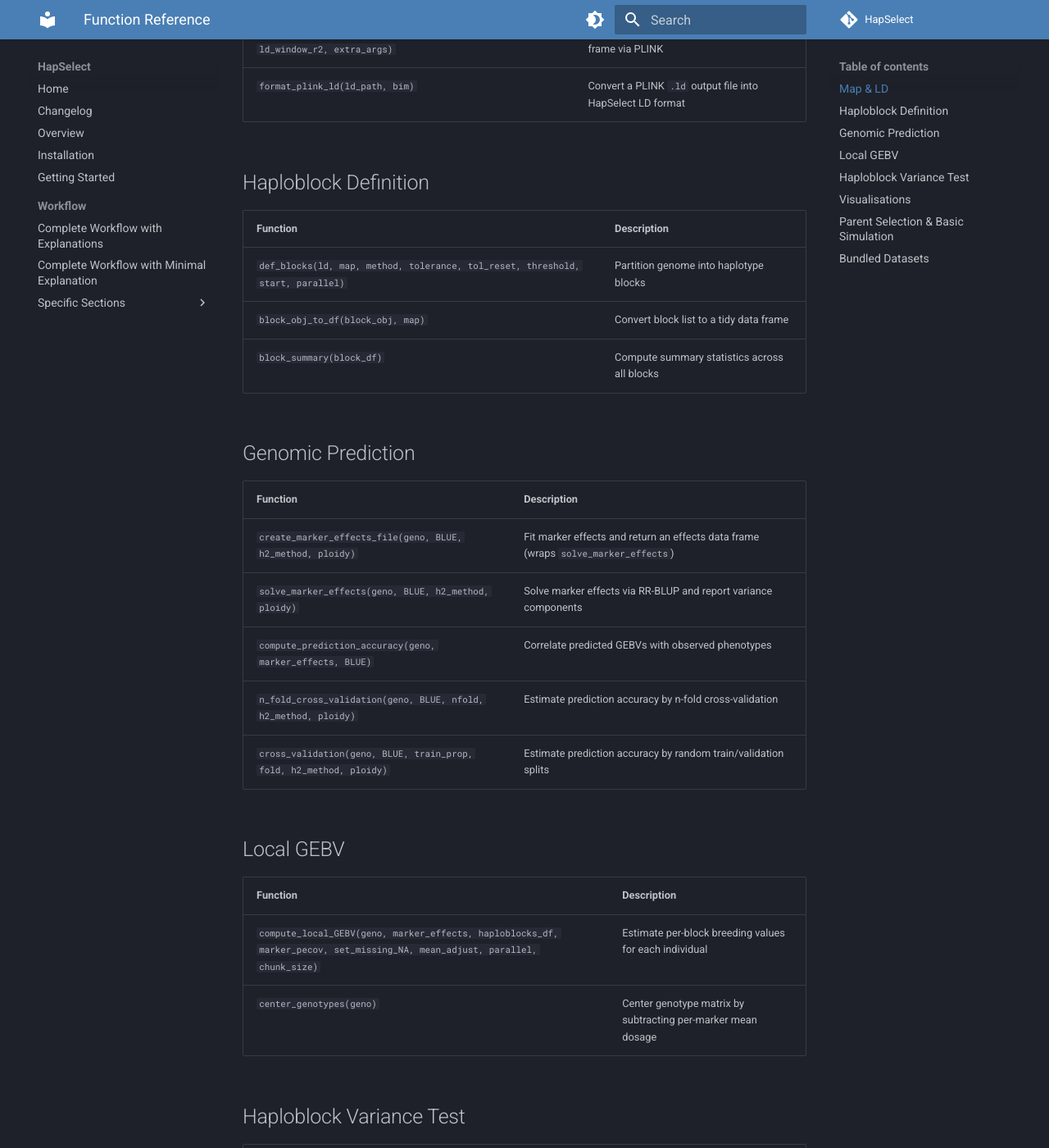
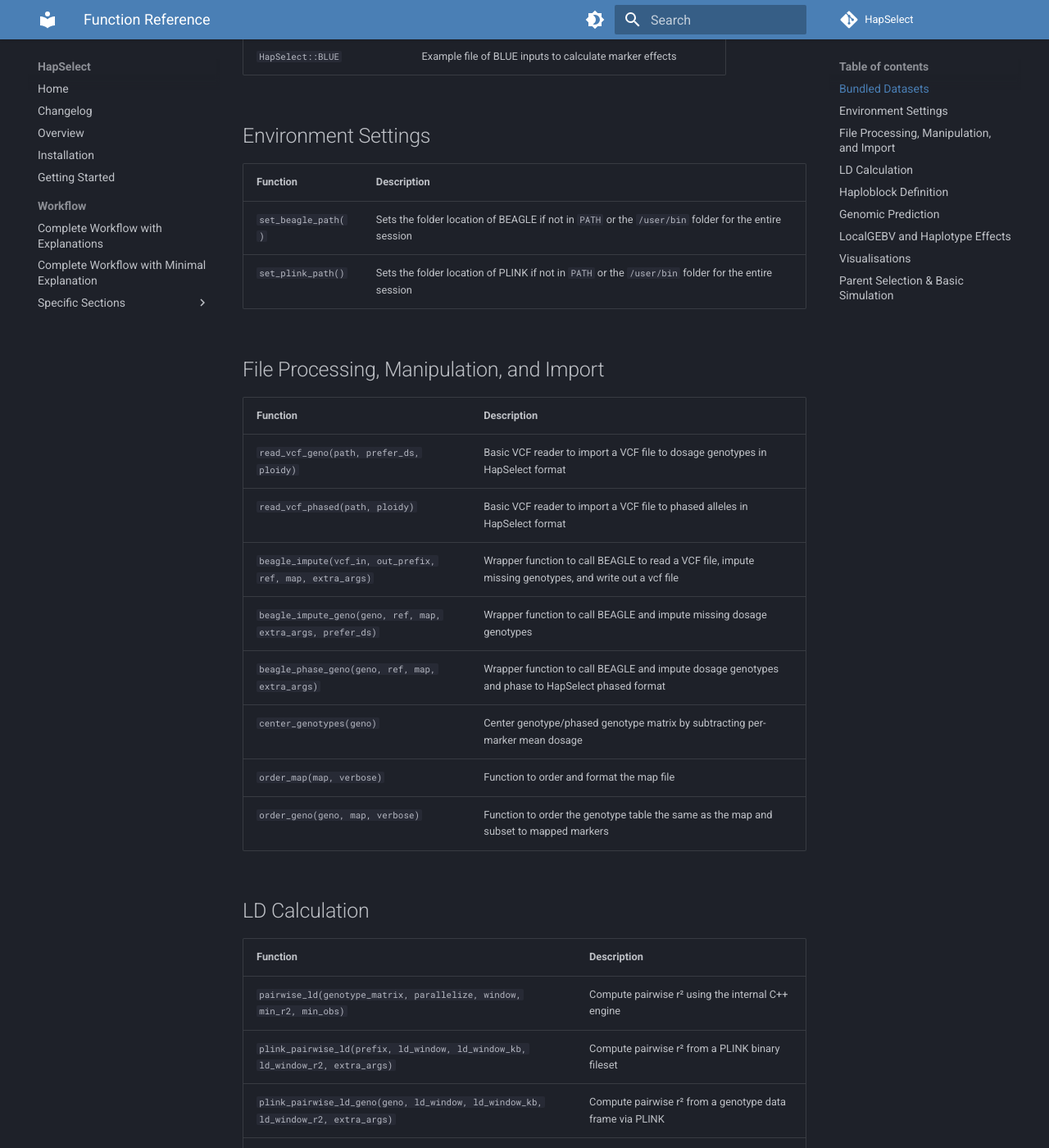
Before and after one commit to wrshf7/HapSelect-Docs, an MkDocs documentation site: the page built from docs/reference.md, in a window 1280 px wide and 1400 px high, scrolled down 523 px. Shown: the whole window at 82% size. Built offline with MkDocs 1.6.1 and Material for MkDocs 9.7.7, drawn with Linux system fonts in a browser that asks for light colours; comment, search, counter and statistics services are not loaded; the version menu is left out; some of the changed text lies outside the part shown.

Commit message:
Minor additions/fixes to changelog, installation, and overview.
Updated function library reference

```diff
--- a/docs/reference.md
+++ b/docs/reference.md
@@ -2,12 +2,40 @@
 
 Quick reference for all exported HapSelect functions.
 
-## Map & LD
+## Bundled Datasets
+
+| Dataset | Description |
+|---------|-------------|
+| `HapSelect::map` | Example marker map |
+| `HapSelect::geno` | Example genotype matrix |
+| `HapSelect::ld_pairs` | Pre-computed LD for example data using PLINK 1.9 |
+| `HapSelect::geno_phased` | Phased genotype matrix (geno) using BEAGLE implementation |
+| `HapSelect::marker_effects` | Example of marker effect estimates |
+| `HapSelect::BLUE` | Example file of BLUE inputs to calculate marker effects |
+
+## Environment Settings
+| Function | Description |
+|----------|-------------|
+| `set_beagle_path()` | Sets the folder location of BEAGLE if not in `PATH` or the `/user/bin` folder for the entire session |
+| `set_plink_path()` | Sets the folder location of PLINK if not in `PATH` or the `/user/bin` folder for the entire session |
+
+## File Processing, Manipulation, and Import
+| Function | Description |
+|---------|-------------|
+| `read_vcf_geno(path, prefer_ds, ploidy)` | Basic VCF reader to import a VCF file to dosage genotypes in HapSelect format |
+| `read_vcf_phased(path, ploidy)` | Basic VCF reader to import a VCF file to phased alleles in HapSelect format |
+| `beagle_impute(vcf_in, out_prefix, ref, map, extra_args)` | Wrapper function to call BEAGLE to read a VCF file, impute missing genotypes, and write out a vcf file |
+| `beagle_impute_geno(geno, ref, map, extra_args, prefer_ds)` | Wrapper function to call BEAGLE and impute missing dosage genotypes |
+| `beagle_phase_geno(geno, ref, map, extra_args)` | Wrapper function to call BEAGLE and impute dosage genotypes and phase to HapSelect phased format |
+| `center_genotypes(geno)` | Center genotype/phased genotype matrix by subtracting per-marker mean dosage |
+| `order_map(map, verbose)` | Function to order and format the map file |
+| `order_geno(geno, map, verbose)` | Function to order the genotype table the same as the map and subset to mapped markers |
+
+## LD Calculation
 
 | Function | Description |
 |----------|-------------|
-| `order_map(map)` | Sort a marker map by chromosome and position |
-| `pairwise_ld(genotype_matrix, parallelize)` | Compute pairwise r² using the internal C++ engine |
+| `pairwise_ld(genotype_matrix, parallelize, window, min_r2, min_obs)` | Compute pairwise r² using the internal C++ engine |
 | `plink_pairwise_ld(prefix, ld_window, ld_window_kb, ld_window_r2, extra_args)` | Compute pairwise r² from a PLINK binary fileset |
 | `plink_pairwise_ld_geno(geno, ld_window, ld_window_kb, ld_window_r2, extra_args)` | Compute pairwise r² from a genotype data frame via PLINK |
 | `format_plink_ld(ld_path, bim)` | Convert a PLINK `.ld` output file into HapSelect LD format |
@@ -16,7 +44,7 @@
 
 | Function | Description |
 |----------|-------------|
-| `def_blocks(ld, map, method, tolerance, tol_reset, threshold, start, parallel)` | Partition genome into haplotype blocks |
+| `def_blocks(map, strategy)` | Partition genome into haplotype blocks using one of three strategies |
 | `block_obj_to_df(block_obj, map)` | Convert block list to a tidy data frame |
 | `block_summary(block_df)` | Compute summary statistics across all blocks |
 
@@ -30,44 +58,35 @@
 | `n_fold_cross_validation(geno, BLUE, nfold, h2_method, ploidy)` | Estimate prediction accuracy by n-fold cross-validation |
 | `cross_validation(geno, BLUE, train_prop, fold, h2_method, ploidy)` | Estimate prediction accuracy by random train/validation splits |
 
-## Local GEBV
+## LocalGEBV and Haplotype Effects
 
 | Function | Description |
 |----------|-------------|
-| `compute_local_GEBV(geno, marker_effects, haploblocks_df, marker_pecov, set_missing_NA, mean_adjust, parallel, chunk_size)` | Estimate per-block breeding values for each individual |
-| `center_genotypes(geno)` | Center genotype matrix by subtracting per-marker mean dosage |
-
-## Haploblock Variance Test
-
-| Function | Description |
-|----------|-------------|
-| `haploblock_var_test(haploblock_obj, geno, gen_var, threshold)` | Chi-square test of block variance against a null expectation; adds p-values and FDR to the haploblock table |
+| `compute_local_GEBV(geno, marker_effects, haploblocks_df, set_missing_NA, mean_adjust, parallel, chunk_size)` | Estimate per-block breeding values for each individual |
+| `compute_haplotype_effects(geno, marker_effects, haploblocks_df, set_missing_NA, mean_adjust, parallel, chunk_size)` | Estimate per-block breeding values for each individual |
 
 ## Visualisations
 
 | Function | Description |
 |----------|-------------|
 | `marker_effects_plot(marker_effects, chr, pos, colors)` | Manhattan plot of marker effects |
-| `unique_haplo_effects_plot(haplo_obj, colors, pos_type)` | Distribution of unique haplotype effects per block |
-| `block_var_funnel_plot(haplo_obj, mean_line, scale_colors)` | Block variance vs. block size |
+| `unique_haplo_effects_plot(haplo_obj, colors, pos_type)` / `unique_localGEBV_effects_plot(haplo_obj, colors, pos_type)` | Distribution of unique haplotype/localGEBV effects per block |
+| `local_gebv_block_var_funnel_plot(haplo_obj, mean_line, scale_colors)` / `haplo_block_var_funnel_plot(haplo_obj, mean_line, scale_colors)`| Block variance vs. block size |
 | `plot_haploblocks(haploblock_df, block_fill, chrom_fill, height, single_width_bp)` | Haploblock boundaries across chromosomes |
 | `plot_marker_density(map, bin_size, height, chrom_fill, col_low, col_mid, col_high)` | Marker density histogram |
 | `plot_ld_decay(map, ld, max_kb, point_color, curve_color, alpha, span, method, k)` | Smoothed LD decay curve |
+| `block_variance_manhattan_plot(haplo_obj, colors, pos_type)` | Manhattan-style plot of haploblock variance |
+| `GA_progress_plot(parent_selection_object, max_color, mean_color, ribbon_color, ribbon_alpha, max_linewidth, mean_linewidth)` | Plot convergence and optimization curves of a GA run |
+| `plot_haploblock_variance(haploblock_obj, variance, scale_viridis_option, chrom_fill, height, single_width_bp)` | Plot the haploblock boundaries and color according to variance |
+
+
 
 ## Parent Selection & Basic Simulation
 
 | Function | Description |
 |----------|-------------|
 | `select_top_blocks(haploblock_obj, n, perc_total, perc_of_total_var)` | Subset haploblock object to top blocks by variance |
-| `genetic_algorithm(localGEBV, n_founders, popSize, maxiter, run, selfing, pmutation, pcrossover, pelite)` | GA-based founder selection |
-| `GA_vs_TS_simulation(GA_output, geno, marker_effects, map, genetic_map_position, num_gen, num_sim_reps, num_cross_per_gen, num_TS_parents, mean_adjust, max_cM_chr, PCA, colors, alpha)` | Forward simulation comparing GA vs. truncation-selected parents |
-
-## Bundled Datasets
-
-| Dataset | Description |
-|---------|-------------|
-| `map` | Example marker map |
-| `geno` | Example genotype matrix |
-| `ld_pairs` | Precomputed LD for example data |
-| `marker_effects` | Example marker effect estimates |
-| `marker_pecov` | Example marker prediction error covariance matrix |
+| `local_gebv_parent_selection(haploblock_obj, strategy, n_founders, popSize, maxiter, run, selfing, pmutation, pcrossover, maximize, monitor)` | GA-based founder selection for localGEBV |
+| `haplotype_parent_selection(haploblock_obj, n_founders, popSize, maxiter, run, selfing, pmutation, pcrossover, maximize, monitor)` | GA-based founder selection for haplotypes |
+| `localGEBV_vs_TS_simulation(GA_output, geno, marker_effects, map, genetic_map_position, num_gen, num_sim_reps, num_cross_per_gen, num_TS_parents, mean_adjust, max_cM_chr, PCA, colors, alpha)` | Forward simulation comparing GA vs. truncation-selected parents |
+| `Haplotype_vs_TS_simulation(GA_output, geno_phased, marker_effects, map, genetic_map_position, num_gen, num_sim_reps, num_cross_per_gen, num_TS_parents, mean_adjust, max_cM_chr, PCA, colors, alpha)` | Forward simulation comparing GA vs. truncation-selected parents |
```
Also changed, not shown: docs/changelog.md (+1 -0 lines), docs/installation.md (+1 -1 lines), docs/overview.md (+4 -4 lines).
